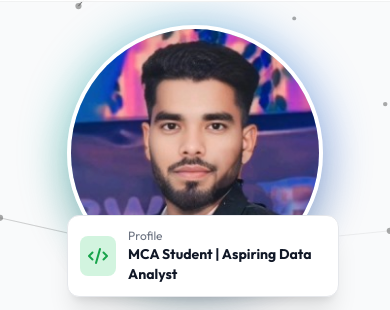
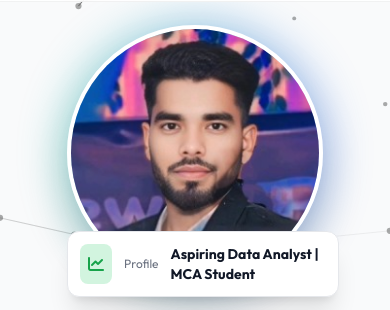
Before and after one commit to mohit796/mohitport.github.io, a plain HTML site: page index.html in a window 390 px wide. Shown: the part 71-381 px from the top of the page. Drawn offline with nearby package versions, Linux system fonts and the light colour scheme.

Commit message:
Updated profile icon, fixed collaboration card & improved mobile styling

```diff
--- a/index.html
+++ b/index.html
@@ -7,7 +7,7 @@
     <meta name="viewport" content="width=device-width, initial-scale=1.0" />
 
     <!-- SEO Meta -->
-    <title id="page-title">Mohit Kumar | Software Engineer</title>
+    <title id="page-title">Mohit Kumar | Data Analyst Engineer</title>
     <meta name="description"
         content="Portfolio of Mohit Kumar — Software Engineer specializing in Data Analytics, Python, Business Analytics, Data Engineering, and modern web technologies." />
     <meta name="keywords"
@@ -57,7 +57,16 @@
     <link rel="preconnect" href="https://fonts.gstatic.com" crossorigin />
 
     <!-- Tailwind CSS -->
-    <script src="https://cdn.tailwindcss.com"></script>
+
+<script src="https://cdn.tailwindcss.com"></script>
+
+<!-- Font Awesome Icons -->
+<link rel="stylesheet"
+      href="https://cdnjs.cloudflare.com/ajax/libs/font-awesome/6.5.0/css/all.min.css"
+      integrity="sha512-5oH9FYjFJ+8xL1ZVcjEQRrIAo7z9fyyu4eYF8YvX2Y73VqzHzVJHl8avM4aM4z4+YR0iURm8Nl7Yz9YQe9fW4w=="
+      crossorigin="anonymous" referrerpolicy="no-referrer" />
+
+
 
     <!-- Font Awesome -->
     <link rel="stylesheet" href="https://cdnjs.cloudflare.com/ajax/libs/font-awesome/6.4.0/css/all.min.css" />
@@ -442,17 +451,20 @@
                         src="assets/images/prophile_mohit.png" alt="Profile">
                     <div
                         class="absolute -bottom-4 -right-4 bg-white dark:bg-gray-800 p-3 rounded-xl border border-gray-200 dark:border-gray-700 shadow-xl flex items-center gap-3">
-                        <div class="bg-green-500/20 p-2 rounded-lg"><i
-                                class="fas fa-code text-green-600 dark:text-green-400"></i></div>
-                        <div>
-                            <p class="text-xs text-gray-500 dark:text-gray-400">Profile</p>
-                            <p class="text-sm font-bold text-gray-900 dark:text-white">MCA Student | Aspiring Data
-                                Analyst</p>
+                        <div class="bg-green-500/20 p-2 rounded-lg">
+                            <i class="fas fa-chart-line text-green-600 dark:text-green-400"></i>
+                        </div>
 
-                        </div>
+                        <p class="text-xs text-gray-500 dark:text-gray-400">Profile</p>
+                        <p class="text-sm font-bold text-gray-900 dark:text-white">
+                            Aspiring Data Analyst | MCA Student
+                        </p>
+
+
                     </div>
                 </div>
             </div>
+        </div>
         </div>
     </section>
 
```
